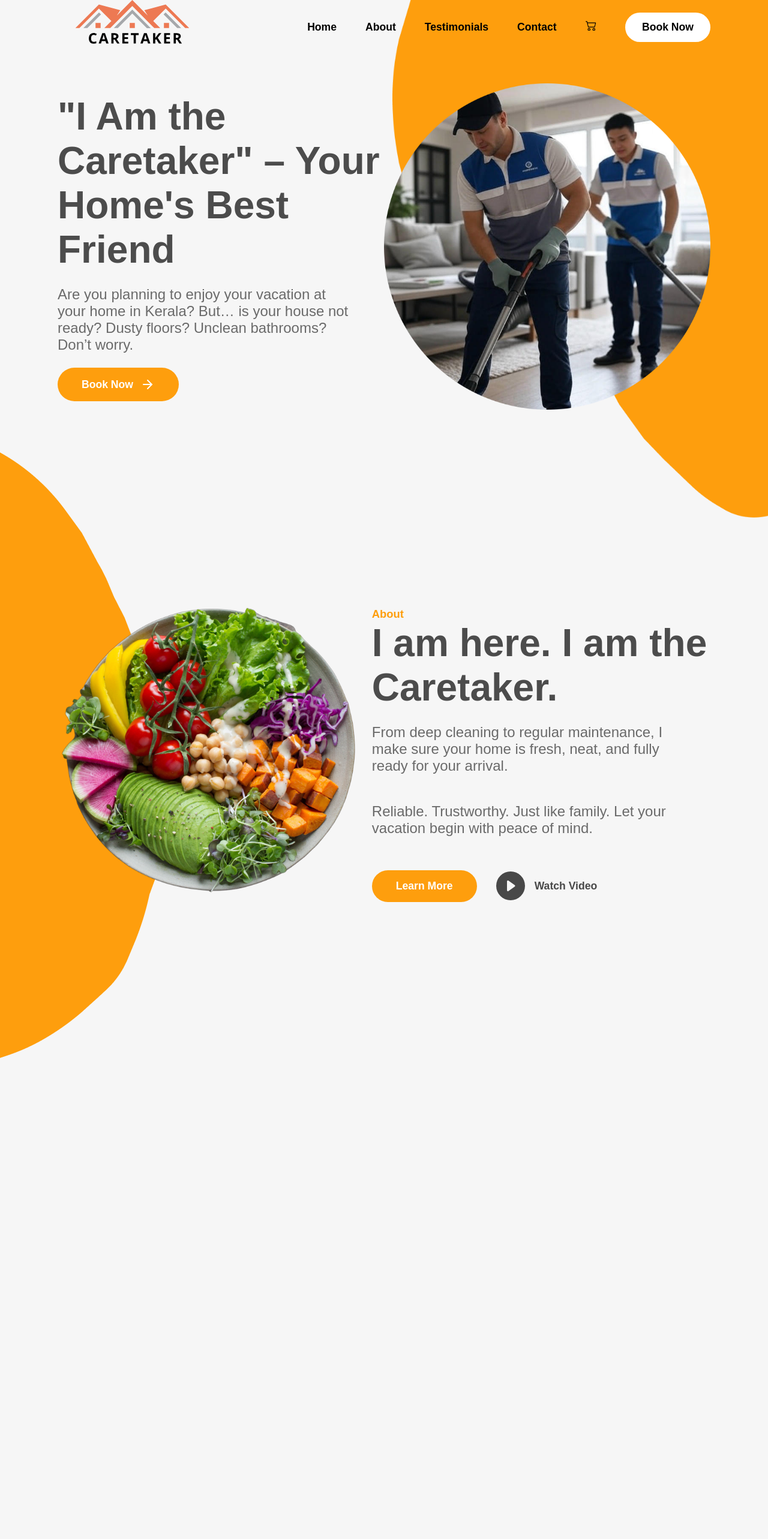
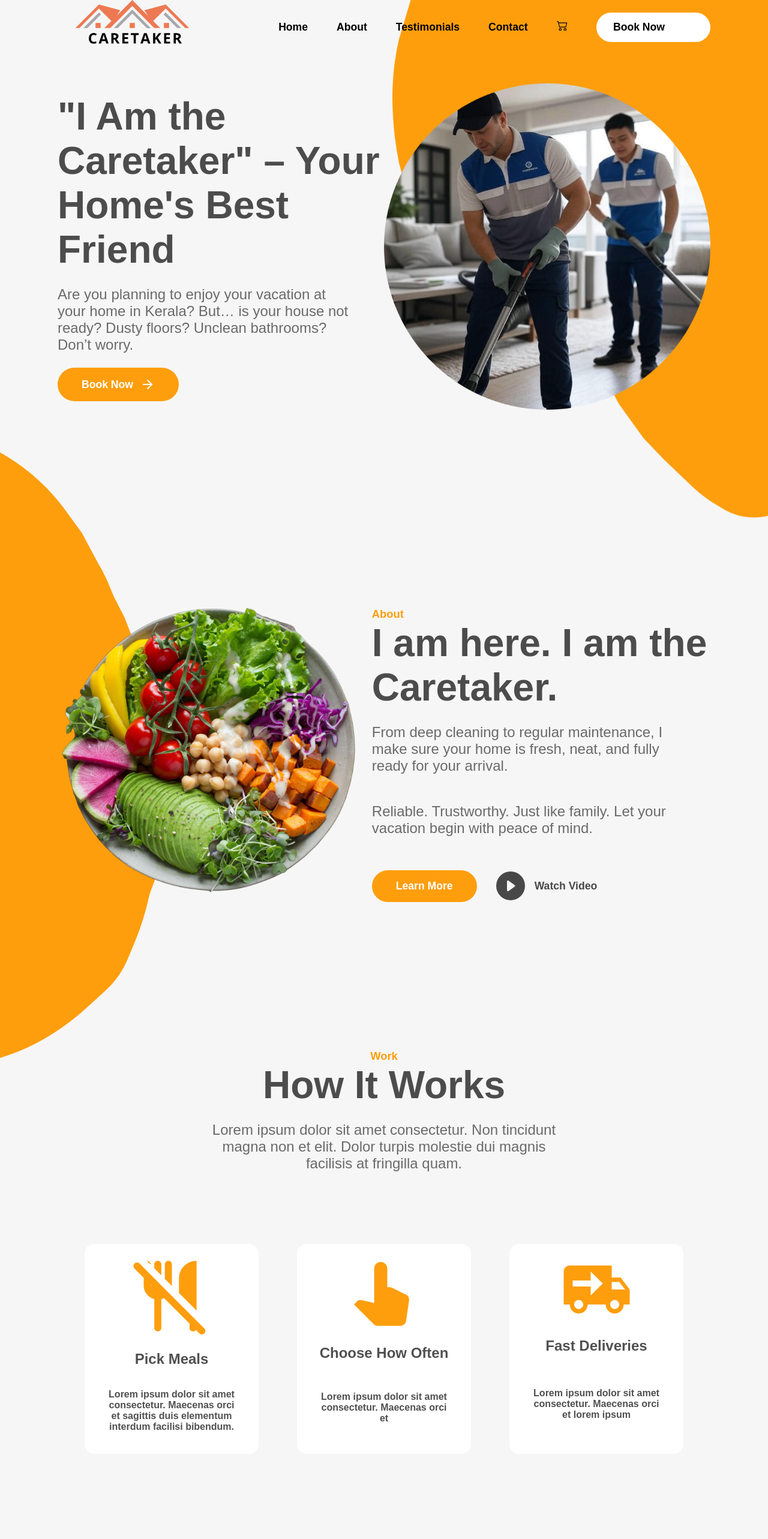
Before and after one commit to BasilEldhoJoseph/caretaker, a React (Create React App) app: page / in a window 1280 px wide. Shown: the top 2566 px of the page at 60% size. Before the commit the page ends 1786 px from the top, so only its background shows below. Built offline with nearby package versions, Linux system fonts and the light colour scheme; a web font is replaced by a local one.

Commit message:
basic template completed

```diff
--- a/src/App.css
+++ b/src/App.css
@@ -4,6 +4,10 @@
   box-sizing: border-box;
   font-family: "Reem Kufi", sans-serif !important;
 }
+html {
+  scroll-behavior: smooth;
+}
+
 img {
   max-width: 100%;
   height: auto;
--- a/src/App.js
+++ b/src/App.js
@@ -2,14 +2,23 @@
 import './App.css';
 import Home from './components/Home';
 import About from './components/about';
+import Work from './components/Work';
+import Testimonial from "./components/Testimonials";
+import Contact from './components/contact';
+import Footer from './components/Footer';
 
 function App() {
   return (
     <div className="App">
-      <Home/>
-      <About/>
+      <div id="home"><Home /></div>
+      <div id="about"><About /></div>
+      <div id="work"><Work /></div>
+      <div id="testimonials"><Testimonial /></div>
+      <div id="contact"><Contact /></div>
+
     </div>
   );
 }
 
+
 export default App;
--- /dev/null
+++ b/src/components/Footer.js
@@ -0,0 +1,46 @@
+import React from "react";
+import Logo from "../Landing Page Assets/Logo.svg";
+import { BsTwitter } from "react-icons/bs";
+import { SiLinkedin } from "react-icons/si";
+import { BsYoutube } from "react-icons/bs";
+import { FaFacebookF } from "react-icons/fa";
+
+const Footer = () => {
+  return (
+    <div className="footer-wrapper">
+      <div className="footer-section-one">
+        <div className="footer-logo-container">
+          <img src={Logo} alt="" />
+        </div>
+        <div className="footer-icons">
+          <BsTwitter />
+          <SiLinkedin />
+          <BsYoutube />
+          <FaFacebookF />
+        </div>
+      </div>
+      <div className="footer-section-two">
+        <div className="footer-section-columns">
+          <span>Qualtiy</span>
+          <span>Help</span>
+          <span>Share</span>
+          <span>Carrers</span>
+          <span>Testimonials</span>
+          <span>Work</span>
+        </div>
+        <div className="footer-section-columns">
+          <span>244-5333-7783</span>
+          <span>hello@food.com</span>
+          <span>press@food.com</span>
+          <span>contact@food.com</span>
+        </div>
+        <div className="footer-section-columns">
+          <span>Terms & Conditions</span>
+          <span>Privacy Policy</span>
+        </div>
+      </div>
+    </div>
+  );
+};
+
+export default Footer;
--- a/src/components/Navbar.js
+++ b/src/components/Navbar.js
@@ -24,27 +24,13 @@
 const Navbar = () => {
     const [openMenu, setOpenMenu] = useState(false);
     const menuOptions = [
-      {
-        text: "Home",
-        icon: <HomeIcon />,
-      },
-      {
-        text: "About",
-        icon: <InfoIcon />,
-      },
-      {
-        text: "Testimonials",
-        icon: <CommentRoundedIcon />,
-      },
-      {
-        text: "Contact",
-        icon: <PhoneRoundedIcon />,
-      },
-      {
-        text: "Cart",
-        icon: <ShoppingCartRoundedIcon />,
-      },
+      { text: "Home", icon: <HomeIcon />, href: "#home" },
+      { text: "About", icon: <InfoIcon />, href: "#about" },
+      { text: "Testimonials", icon: <CommentRoundedIcon />, href: "#testimonials" },
+      { text: "Contact", icon: <PhoneRoundedIcon />, href: "#contact" },
+      { text: "Cart", icon: <ShoppingCartRoundedIcon />, href: "#contact" }, // or wherever cart leads
     ];
+
 
   return (
     <nav>
@@ -53,15 +39,28 @@
       <img src={Logo} alt="" />
     </div>
     <div className="navbar-links-container">
-      <a href="">Home</a>
-      <a href="">About</a>
-      <a href="">Testimonials</a>
-      <a href="">Contact</a>
-      <a href="">
+  <a href="#home">Home</a>
+  <a href="#about">About</a>
+  <a href="#testimonials">Testimonials</a>
+  <a href="#contact">Contact</a>
+  <a href="#contact">
     <BsCart2 className="navbar-cart-icon" />
   </a>
-      <button className="primary-button">Book Now</button>
+  <button className="primary-button">
+  <a
+  href="#contact"
+  style={{
+    color: "black",
+    textDecoration: "none"
+  }}
+  onMouseOver={(e) => e.currentTarget.style.textDecoration = "underline"}
+  onMouseOut={(e) => e.currentTarget.style.textDecoration = "none"}
+>
+      Book Now
+    </a>
+  </button>
 </div>
+
     <div className="navbar-menu-container">
       <HiOutlineBars3 onClick={() => setOpenMenu(true)} />
     </div>
@@ -75,10 +74,13 @@
           <List>
             {menuOptions.map((item) => (
               <ListItem key={item.text} disablePadding>
+                <a href={item.href} style={{ textDecoration: 'none', color: 'inherit' }}>
   <ListItemButton>
     <ListItemIcon>{item.icon}</ListItemIcon>
     <ListItemText primary={item.text} />
   </ListItemButton>
+</a>
+
               </ListItem>
             ))}
           </List>
--- /dev/null
+++ b/src/components/Testimonials.js
@@ -0,0 +1,35 @@
+import React from "react";
+import ProfilePic from "../Landing Page Assets/john-doe-image.png";
+import { AiFillStar } from "react-icons/ai";
+
+const Testimonial = () => {
+  return (
+    <div className="work-section-wrapper">
+      <div className="work-section-top">
+        <p className="primary-subheading">Testimonial</p>
+        <h1 className="primary-heading">What They Are Saying</h1>
+        <p className="primary-text">
+          Lorem ipsum dolor sit amet consectetur. Non tincidunt magna non et
+          elit. Dolor turpis molestie dui magnis facilisis at fringilla quam.
+        </p>
+      </div>
+      <div className="testimonial-section-bottom">
+        <img src={ProfilePic} alt="" />
+        <p>
+          Lorem ipsum dolor sit amet consectetur. Non tincidunt magna non et
+          elit. Dolor turpis molestie dui magnis facilisis at fringilla quam.
+        </p>
+        <div className="testimonials-stars-container">
+          <AiFillStar />
+          <AiFillStar />
+          <AiFillStar />
+          <AiFillStar />
+          <AiFillStar />
+        </div>
+        <h2>John Doe</h2>
+      </div>
+    </div>
+  );
+};
+
+export default Testimonial;
--- /dev/null
+++ b/src/components/Work.js
@@ -0,0 +1,49 @@
+import React from "react";
+import PickMeals from "../Landing Page Assets/pick-meals-image.png";
+import ChooseMeals from "../Landing Page Assets/choose-image.png";
+import DeliveryMeals from "../Landing Page Assets/delivery-image.png";
+
+const Work = () => {
+  const workInfoData = [
+    {
+      image: PickMeals,
+      title: "Pick Meals",
+      text: "Lorem ipsum dolor sit amet consectetur. Maecenas orci et sagittis duis elementum interdum facilisi bibendum.",
+    },
+    {
+      image: ChooseMeals,
+      title: "Choose How Often",
+      text: "Lorem ipsum dolor sit amet consectetur. Maecenas orci et ",
+    },
+    {
+      image: DeliveryMeals,
+      title: "Fast Deliveries",
+      text: "Lorem ipsum dolor sit amet consectetur. Maecenas orci et lorem ipsum",
+    },
+  ];
+  return (
+    <div className="work-section-wrapper">
+      <div className="work-section-top">
+        <p className="primary-subheading">Work</p>
+        <h1 className="primary-heading">How It Works</h1>
+        <p className="primary-text">
+          Lorem ipsum dolor sit amet consectetur. Non tincidunt magna non et
+          elit. Dolor turpis molestie dui magnis facilisis at fringilla quam.
+        </p>
+      </div>
+      <div className="work-section-bottom">
+        {workInfoData.map((data) => (
+          <div className="work-section-info" key={data.title}>
+            <div className="info-boxes-img-container">
+              <img src={data.image} alt="" />
+            </div>
+            <h2>{data.title}</h2>
+            <p>{data.text}</p>
+          </div>
+        ))}
+      </div>
+    </div>
+  );
+};
+
+export default Work;
--- /dev/null
+++ b/src/components/contact.js
@@ -0,0 +1,16 @@
+import React from "react";
+
+const Contact = () => {
+  return (
+    <div className="contact-page-wrapper">
+      <h1 className="primary-heading">Have Question In Mind?</h1>
+      <h1 className="primary-heading">Let Us Help You</h1>
+      <div className="contact-form-container">
+        <input type="text" placeholder="yourmail@gmail.com" />
+        <button className="secondary-button">Submit</button>
+      </div>
+    </div>
+  );
+};
+
+export default Contact;
```
Lines whose indentation alone changed are shown as unchanged.
